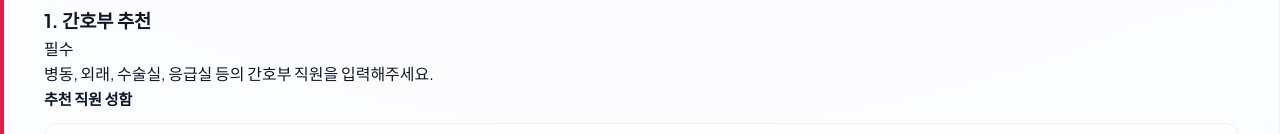
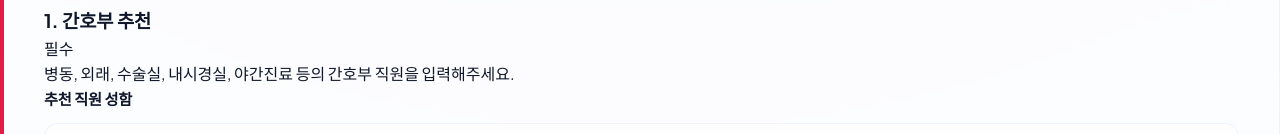
Before and after one commit to sikeair/guricentral, a React (Vite) app: page / in a window 1280 px wide. Shown: the part 818-952 px from the top of the page. Built offline with nearby package versions, Linux system fonts and the light colour scheme; no server answers.

Commit message:
style: 간호부 추천 설명 텍스트 변경 (내시경실, 야간진료 추가)

```diff
--- a/src/components/SurveyForm.tsx
+++ b/src/components/SurveyForm.tsx
@@ -273,7 +273,7 @@ export const SurveyForm: React.FC<SurveyFormProps> = ({ onComplete }) => {
                 <h3 className="text-base font-extrabold text-slate-800 dark:text-slate-200">1. 간호부 추천</h3>
                 <span className="px-2 py-0.5 rounded-full text-[10px] font-extrabold bg-rose-500/10 text-rose-500">필수</span>
               </div>
-              <p className="text-xs text-slate-400">병동, 외래, 수술실, 응급실 등의 간호부 직원을 입력해주세요.</p>
+              <p className="text-xs text-slate-400">병동, 외래, 수술실, 내시경실, 야간진료 등의 간호부 직원을 입력해주세요.</p>
             </div>
           </div>
 
```
